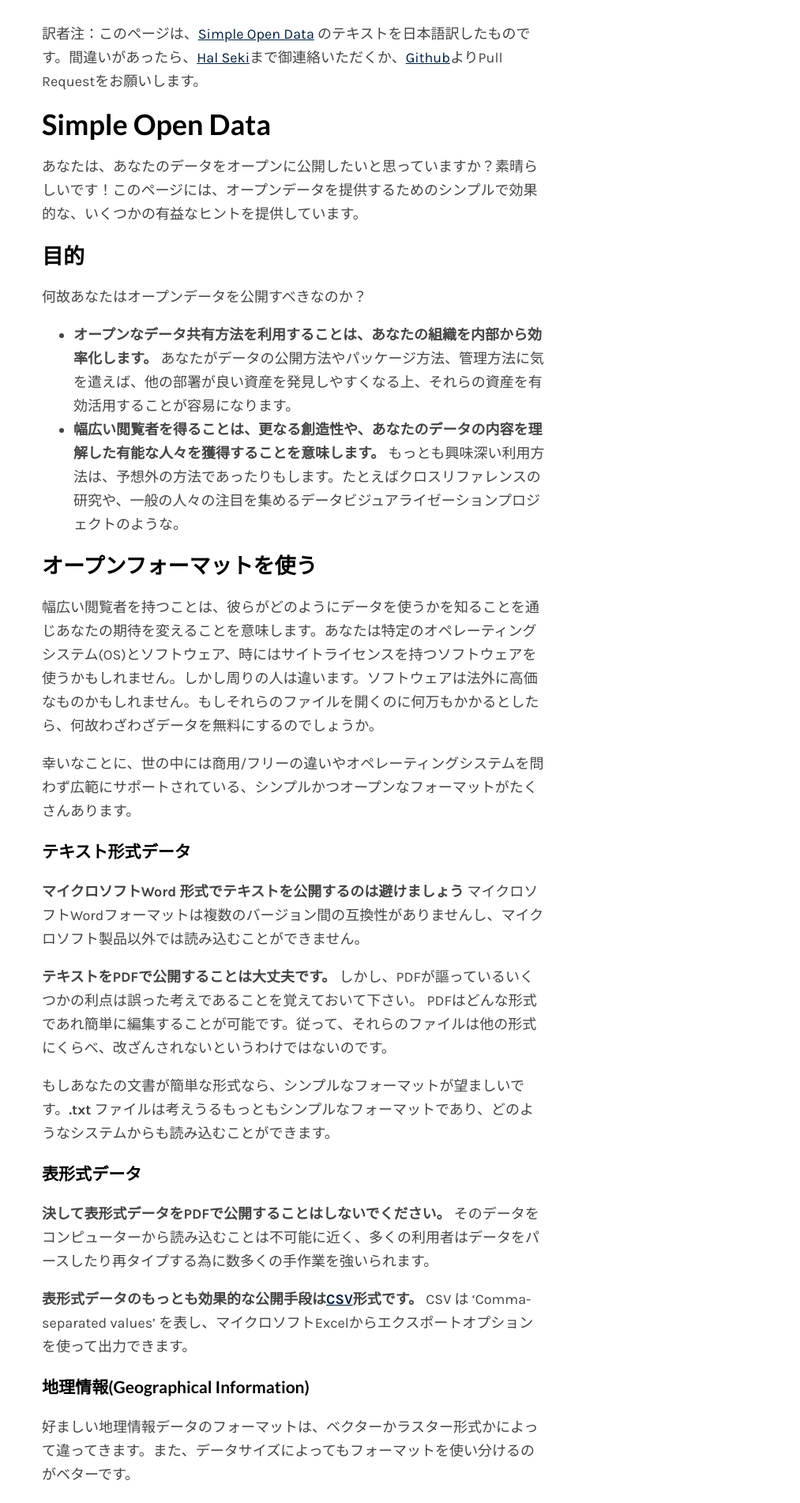
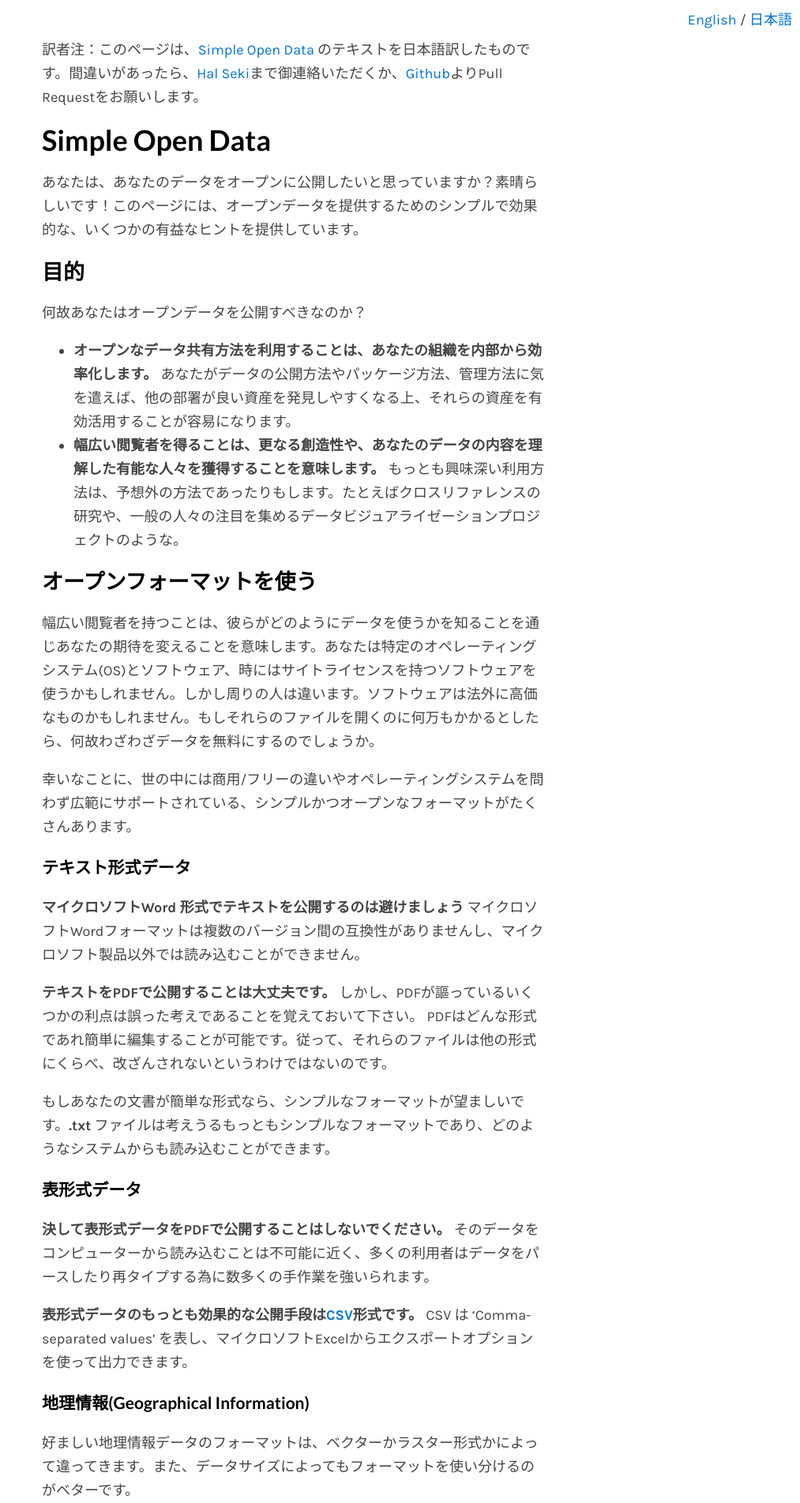
Before and after one commit to tmcw/simpleopendata, a Jekyll site: the page built from index.ja.md, in a window 1280 px wide. Shown: the top 1903 px of the page at 79% size, without its empty margins (267-1280 px from the left). Built offline with Jekyll 4.4.1, drawn with Linux system fonts in a browser that asks for light colours; Markdown is read by kramdown in place of the engine named in the settings; comment, search, counter and statistics services are not loaded.

Commit message:
Create language toggle, specific tweaks.

```diff
--- a/_layouts/default.html
+++ b/_layouts/default.html
@@ -1,5 +1,5 @@
 <!DOCTYPE html>
-<html>
+<html lang='{% if page.language %}{{ page.language }}{% else %}en{% endif %}'>
 <head>
     <meta http-equiv='content-type' content='text/html; charset=utf-8' />
     <title>Simple Open Data</title>
@@ -9,6 +9,10 @@
     <link href='css/site.css' rel='stylesheet' type='text/css' />
 </head>
 <body>
+  <div class='languages'>
+      <a href='./'>English</a> /
+      <a href='./index.ja.html'>日本語</a>
+  </div>
   <div class='content'>
     {{ content }}
   </div>
--- a/css/site.css
+++ b/css/site.css
@@ -9,7 +9,7 @@ body {
 .content {
     max-width:640px;
     padding:10px;
-    margin:0 auto;
+    margin:20px auto 0 auto;
 }
 
 h1, h2, h3 {
@@ -19,9 +19,20 @@ h1, h2, h3 {
 }
 
 a {
-    color:#001F3F;
+    color:#0074D9;
+    text-decoration:none;
+}
+
+a:hover {
+    text-decoration:underline;
 }
 
 .footer {
     background:#DDDDDD;
 }
+
+.languages {
+    position:absolute;
+    top:10px;
+    right:10px;
+}
```
Also changed, not shown: index.ja.md (+1 -0 lines).
